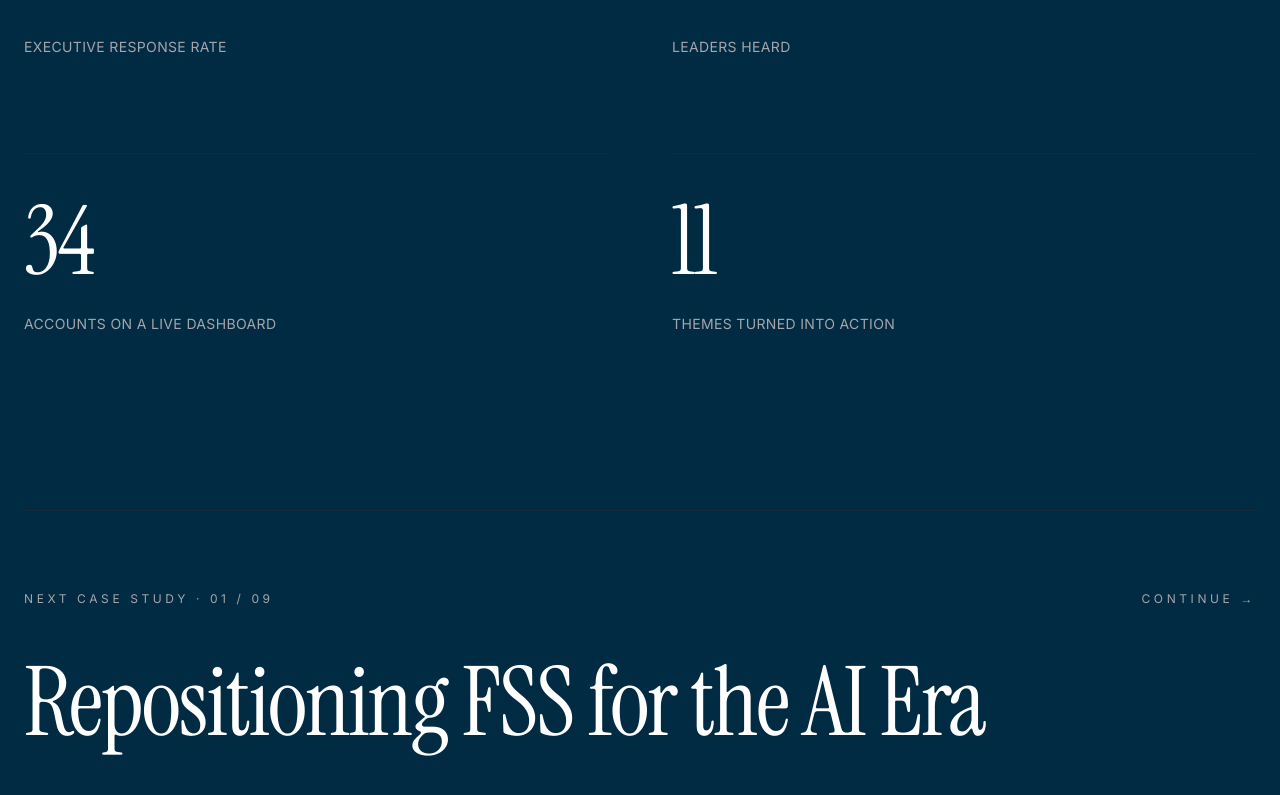
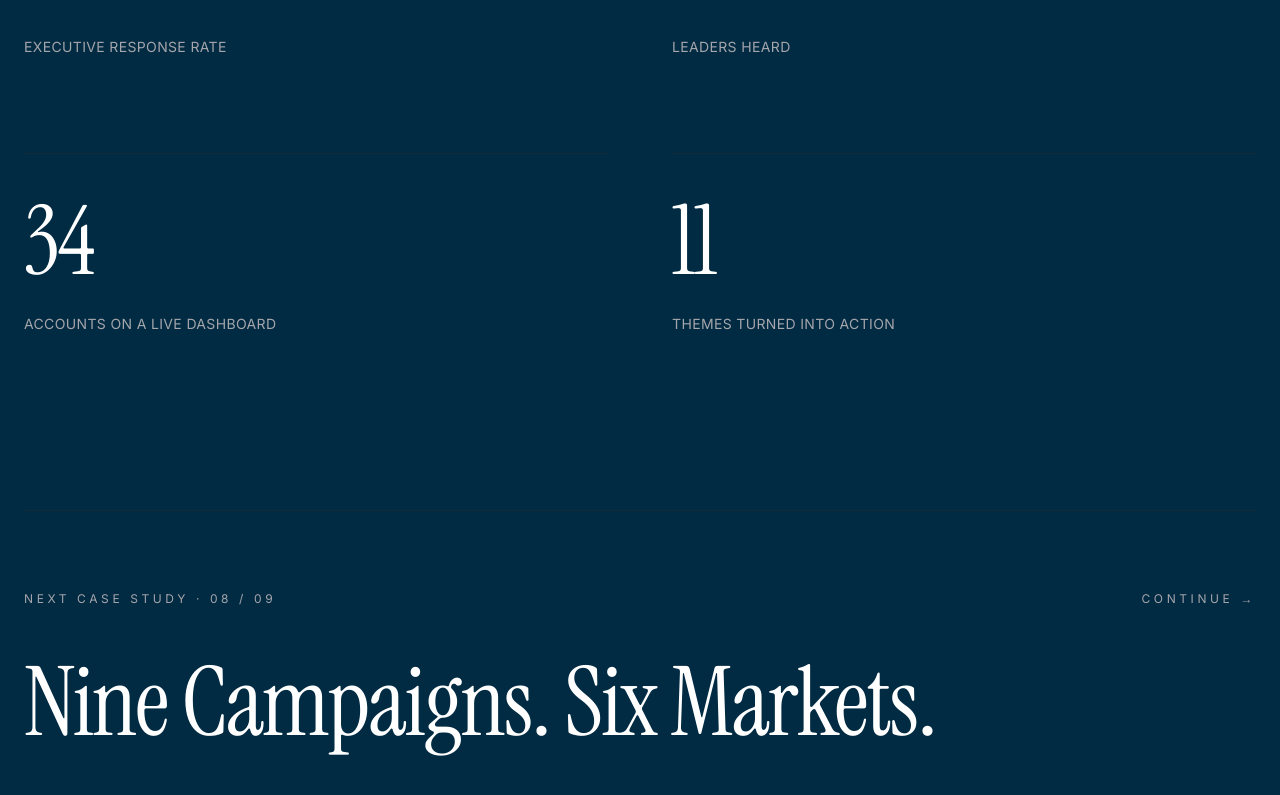
Before and after one commit to d-sourabh/dsignosour, a React (Vite) app: page /work/customer-voice in a window 1280 px wide. Shown: the part 6078-6873 px from the top of the page. Built offline with nearby package versions, Linux system fonts and the light colour scheme.

Commit message:
Replace CXO Marketing with Regional GTM case study at slot 08

```diff
--- a/src/App.tsx
+++ b/src/App.tsx
@@ -9,6 +9,7 @@
 import SimplyPayments from "@/pages/SimplyPayments";
 import FSSATM from "@/pages/FSSATM";
 import CustomerVoice from "@/pages/CustomerVoice";
+import RegionalGTM from "@/pages/RegionalGTM";
 import ContentEngine from "@/pages/ContentEngine";
 import Thinking from "@/pages/Thinking";
 import Experiments from "@/pages/Experiments";
@@ -36,6 +37,7 @@
           <Route path="/work/simply-payments" element={<SimplyPayments />} />
           <Route path="/work/fss-atm" element={<FSSATM />} />
           <Route path="/work/customer-voice" element={<CustomerVoice />} />
+          <Route path="/work/regional-gtm" element={<RegionalGTM />} />
           <Route path="/work/content-engine" element={<ContentEngine />} />
           <Route path="/thinking" element={<Thinking />} />
           <Route path="/experiments" element={<Experiments />} />
--- a/src/components/SelectedWork.tsx
+++ b/src/components/SelectedWork.tsx
@@ -124,12 +124,12 @@
   },
   {
     number: "08",
-    title: "CXO Relationship Marketing",
+    route: "/work/regional-gtm",
+    title: "Nine Campaigns. Six Markets.",
     description:
-      "Building a passion-led relationship programme for senior banking executives across Mumbai and Dubai, organised around cricket, golf, ghazals, and the arts.",
-    metadata: "Relationship Marketing · Events · CXO",
-    placeholder: "Placeholder for CXO programme visuals.",
-    inProgress: true,
+      "Region-specific GTM playbooks across Africa, India, the Middle East, the Philippines, Europe, South East Asia, and the AI frontier, each built around a different buyer, barrier, and strategy.",
+    metadata: "Regional GTM · Campaign Strategy · Product Marketing · Demand Generation",
+    placeholder: "Placeholder for regional GTM map visual.",
   },
   {
     number: "09",
--- a/src/pages/CustomerVoice.tsx
+++ b/src/pages/CustomerVoice.tsx
@@ -97,9 +97,9 @@
       />
 
       <NextCaseStudy
-        number="01 / 09"
-        route="/work/fss-transformation"
-        title="Repositioning FSS for the AI Era"
+        number="08 / 09"
+        route="/work/regional-gtm"
+        title="Nine Campaigns. Six Markets."
       />
     </CaseStudyPage>
   );
```
